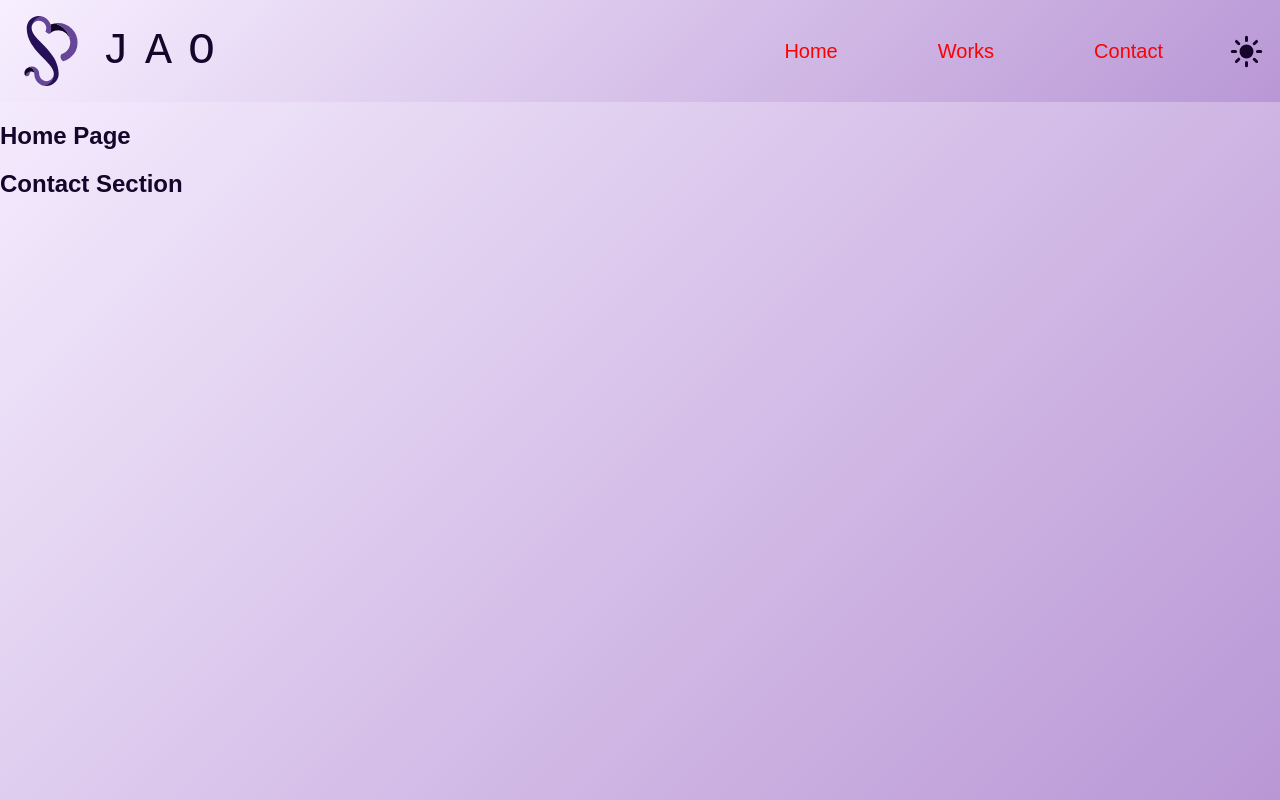
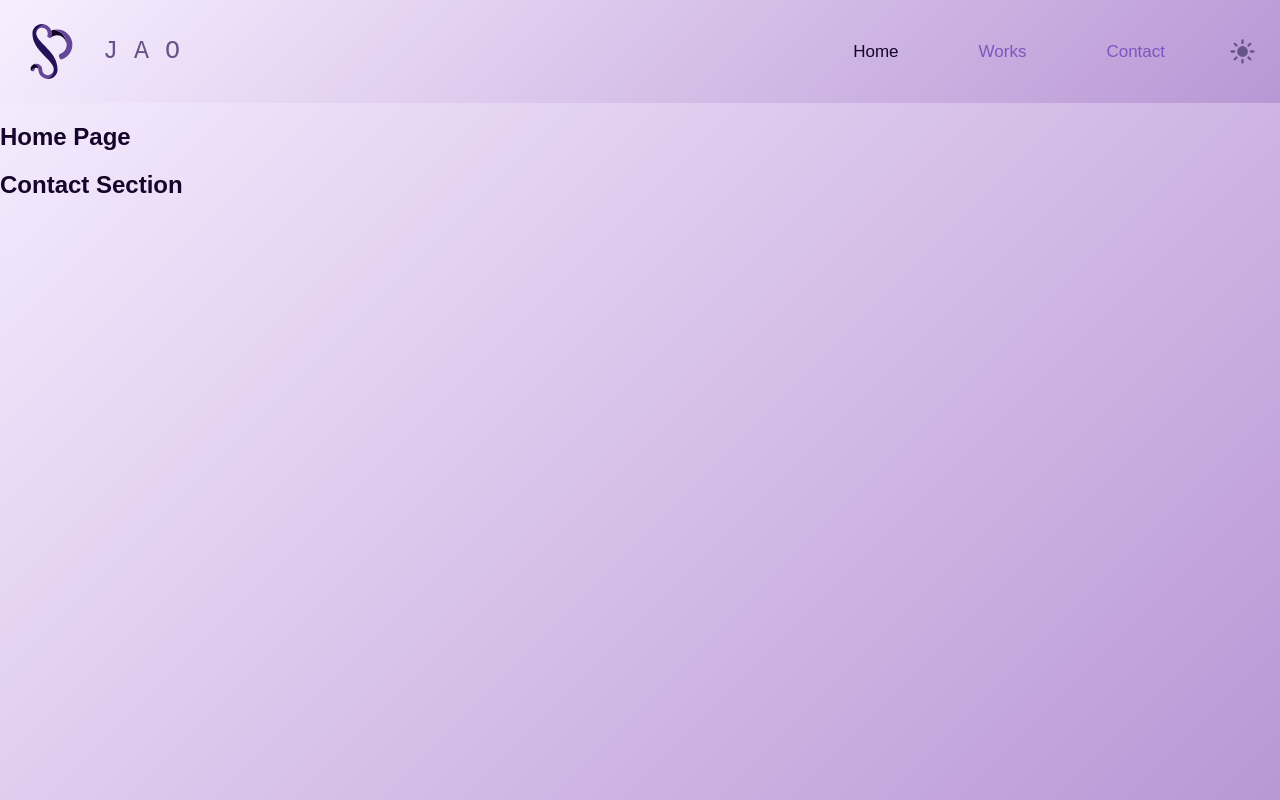
Before and after one commit to jaosherlyr/surely-portfolio, a React (Vite) app: page / in a window 1280 px wide. Built offline with nearby package versions, Linux system fonts and the light colour scheme.

Commit message:
feat: added responsive breakpoint and a hamburger menu

```diff
--- a/src/components/Logo.jsx
+++ b/src/components/Logo.jsx
@@ -10,7 +10,7 @@ export default function Logo() {
     return (
         <div className={styles.logo}>
             <img src={`${theme === 'dark' ? logoDark : logoLight}`} alt="Logo" />
-            <span>JAO</span>
+            <span className={`${theme === 'dark' ? styles.dark : ''}`}>JAO</span>
         </div>
     );
 }
--- a/src/components/NavBar.jsx
+++ b/src/components/NavBar.jsx
@@ -1,15 +1,46 @@
-import { NavLink } from 'react-router-dom';
+import { NavLink, Link } from 'react-router-dom';
+import { useSelector } from 'react-redux';
+import { IoMenu } from "react-icons/io5";
 
 import ThemeIcon from './ThemeIcon';
 import styles from './styles/NavBar.module.scss';
 
 export default function NavBar() {
+  const theme = useSelector((state) => state.theme.mode);
+  const linkTheme = theme === 'dark' ? styles.dark : '';
+
   return (
-    <nav className={styles.navbar}>
-      <NavLink to="/" end>Home</NavLink>
-      <NavLink to="/works">Works</NavLink>
-      <a href="/#contact">Contact</a>
-      <ThemeIcon />
-    </nav>
+    <>
+        <nav className={styles.navbar}>
+            <NavLink
+                to="/"
+                end
+                className={({ isActive }) =>
+                `${linkTheme} ${isActive ? styles.active : ''}`
+                }
+            >
+                Home
+            </NavLink>
+
+            <NavLink
+                to="/works"
+                className={({ isActive }) =>
+                `${linkTheme} ${isActive ? styles.active : ''}`
+                }
+            >
+                Works
+            </NavLink>
+
+            <Link
+                href="/#contact"
+                className={linkTheme}
+            >
+                Contact
+            </Link>
+
+            <ThemeIcon />
+        </nav>
+        <IoMenu className={styles.menuIcon} />
+    </>
   );
 }
--- a/src/components/styles/Logo.module.scss
+++ b/src/components/styles/Logo.module.scss
@@ -5,13 +5,24 @@
     align-items: center;
 
     img {
-        width: 70px;
-        margin: 2vh;
+        width: 55px;
+        margin: 3vh;
     }
 
     span {
-        font-size: 45px;
+        font-size: 25px;
         font-family: $font-secondary;
         letter-spacing: 2vh;
+        color: $color-darker;
+
+        &.dark {
+            color: $color-lighter;
+        }
     }
 }
+
+@media (max-width: $breakpoint-md) {
+    span {
+        display: none;
+    }
+}
--- a/src/components/styles/NavBar.module.scss
+++ b/src/components/styles/NavBar.module.scss
@@ -1,11 +1,53 @@
+@use '../../styles/variable.scss' as *;
+
 .navbar {
     display: flex;
     align-items: center;
 
-    NavLink, a {
+    a {
         text-decoration: none;
-        margin: 0 50px;
-        font-size: 20px;
-        color: red;
+        margin: 0 40px;
+        font-size: 17px;
+        color: $color-primary;
+        transition: transform 0.2s ease-in-out;
+
+        &:hover {
+            color: $color-secondary;
+            transform: translateY(-2px);
+        }
+
+        &.active {
+            color: $color-black;
+            transform: none;
+            cursor: default;
+
+            &.dark {
+                color: $color-white;
+            }
+        }
     }
 }
+
+.menuIcon {
+        display: none;
+
+}
+
+@media (max-width: $breakpoint-md) {
+    .navbar {
+        display: none;
+    }
+
+    .menuIcon {
+        display: flex;
+        font-size: 27px;
+        margin: 3vh;
+        align-self: center;
+        transition: transform 0.2s ease-in-out;
+
+        &:hover {
+            color: $color-secondary;
+            transform: translateY(-2px);
+        }
+    }
+}
--- a/src/components/styles/ThemeIcon.module.scss
+++ b/src/components/styles/ThemeIcon.module.scss
@@ -1,4 +1,13 @@
+@use '../../styles/variable.scss' as *;
+
 .Icon {
-    font-size: 35px;
-    margin: 2vh;
+    font-size: 27px;
+    margin: 3vh;
+    color: $color-darker;
+    transition: transform 0.2s ease-in-out;
+
+    &:hover {
+        color: $color-secondary;
+        transform: translateY(-2px);
+    }
 }
--- a/src/styles/variable.scss
+++ b/src/styles/variable.scss
@@ -12,3 +12,10 @@ $color-secondary: #ffdb7d;
 //FONTS
 $font-primary: 'Mulish', sans-serif;
 $font-secondary: 'Cutive Mono', monospace;
+
+
+//BREAKPOINTS
+$breakpoint-sm: 576px;
+$breakpoint-md: 768px;
+$breakpoint-lg: 992px;
+$breakpoint-xl: 1200px;
```
